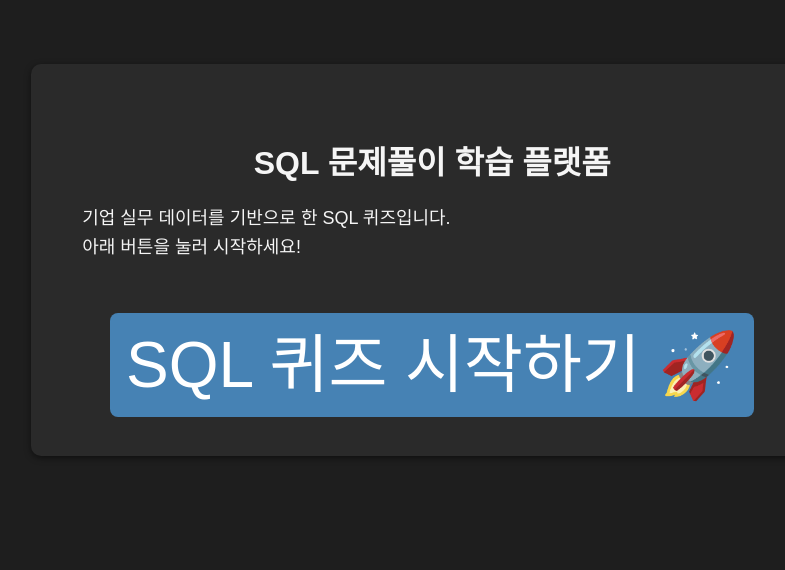
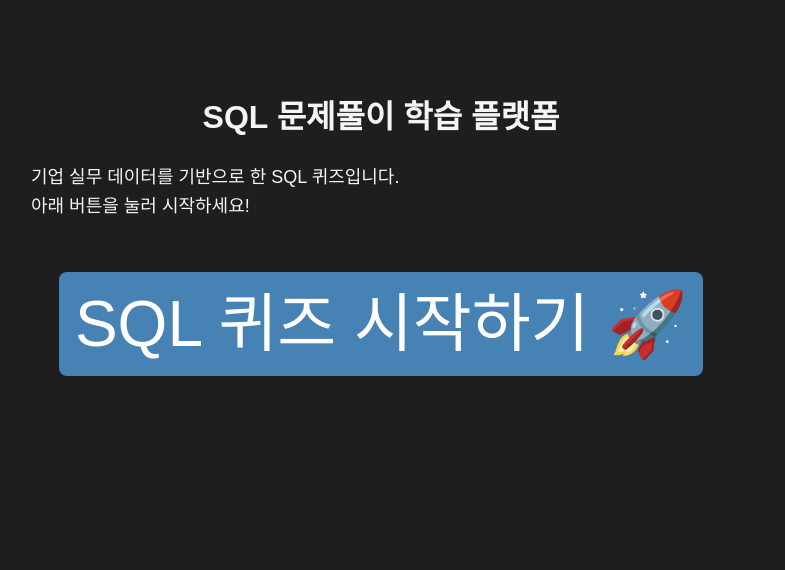
Before and after one commit to melonshoping/sql-quiz-starter, a Flask app: page / in a window 1280 px wide. Shown: the top 570 px of the page, without its empty margins (259-1044 px from the left). Run offline with Flask 3, Linux system fonts and the light colour scheme.

Commit message:
Update intro.html

```diff
--- a/templates/intro.html
+++ b/templates/intro.html
@@ -6,14 +6,14 @@
     <link rel="stylesheet" href="/static/style.css">
 </head>
 <body>
-    <div class="container">
-        <div class="card intro-card">
+    <div class="container intro-container">
+        <section class="section intro-section">
             <h1>SQL 문제풀이 학습 플랫폼</h1>
             <p>기업 실무 데이터를 기반으로 한 SQL 퀴즈입니다.<br>아래 버튼을 눌러 시작하세요!</p>
             <div class="button-wrapper">
                 <a href="/quiz/1" class="btn-start">SQL 퀴즈 시작하기 🚀</a>
             </div>
-        </div>
+        </section>
     </div>
 </body>
 </html>
```
